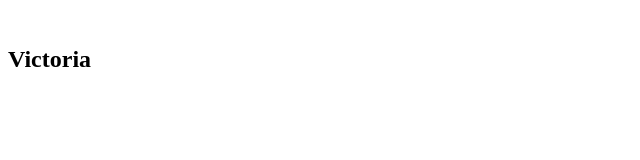
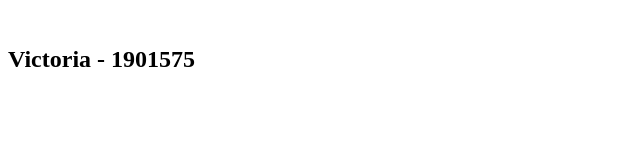
Before and after one commit to viholv7/Aula26-03, a plain HTML site: page index.html in a window 1280 px wide. Shown: the whole page, without its empty margins (0-640 px from the left). Drawn offline with Linux system fonts and the light colour scheme.

Commit message:
index.html
atualização2

```diff
--- a/index.html
+++ b/index.html
@@ -5,6 +5,6 @@
         <title>Atividade</title>
     </head>
     <body>
-         <Br><h2>Victoria </h2>
+         <Br><h2> Victoria - 1901575 </h2>
     </body>
 </html>
```
